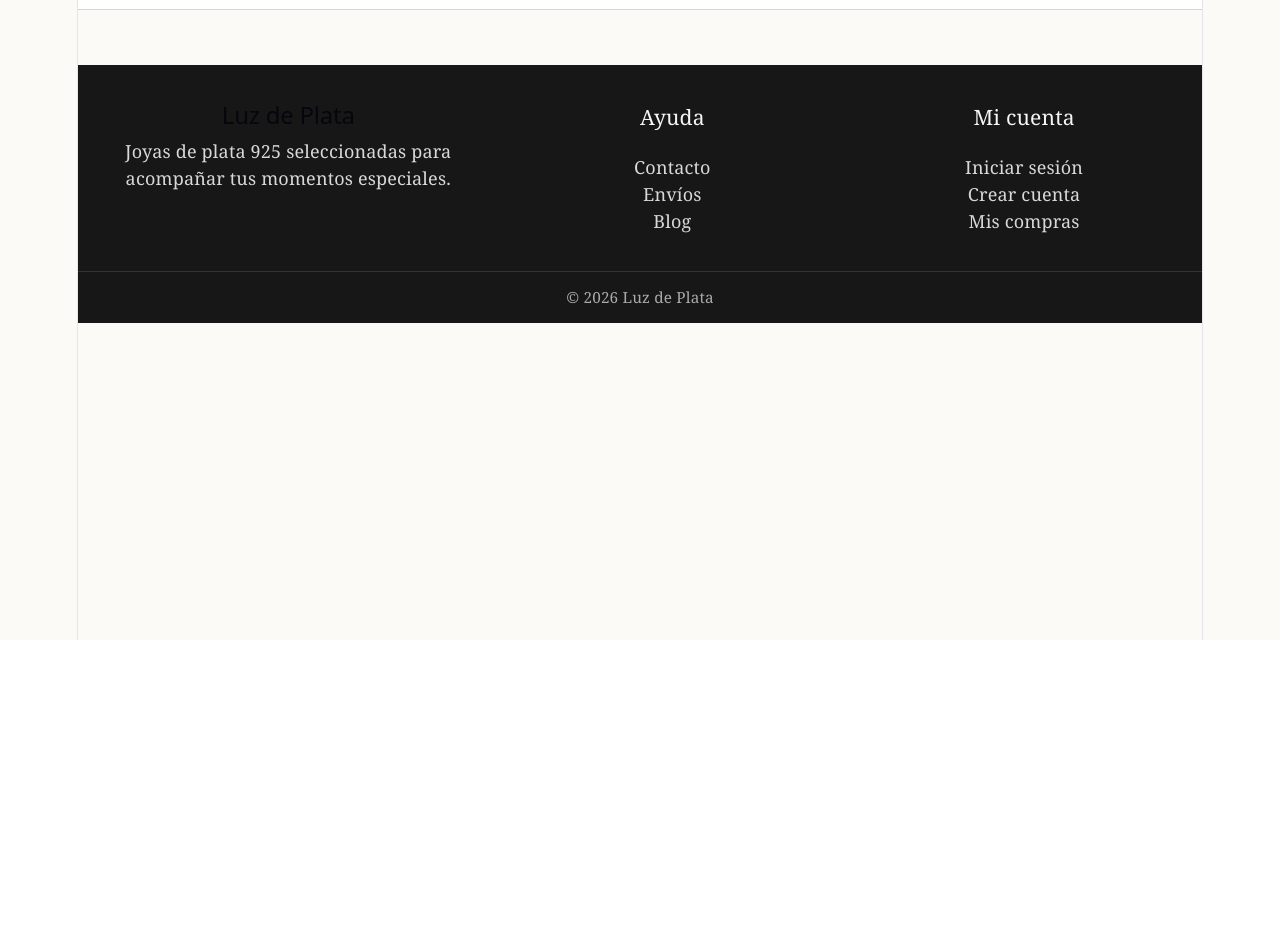
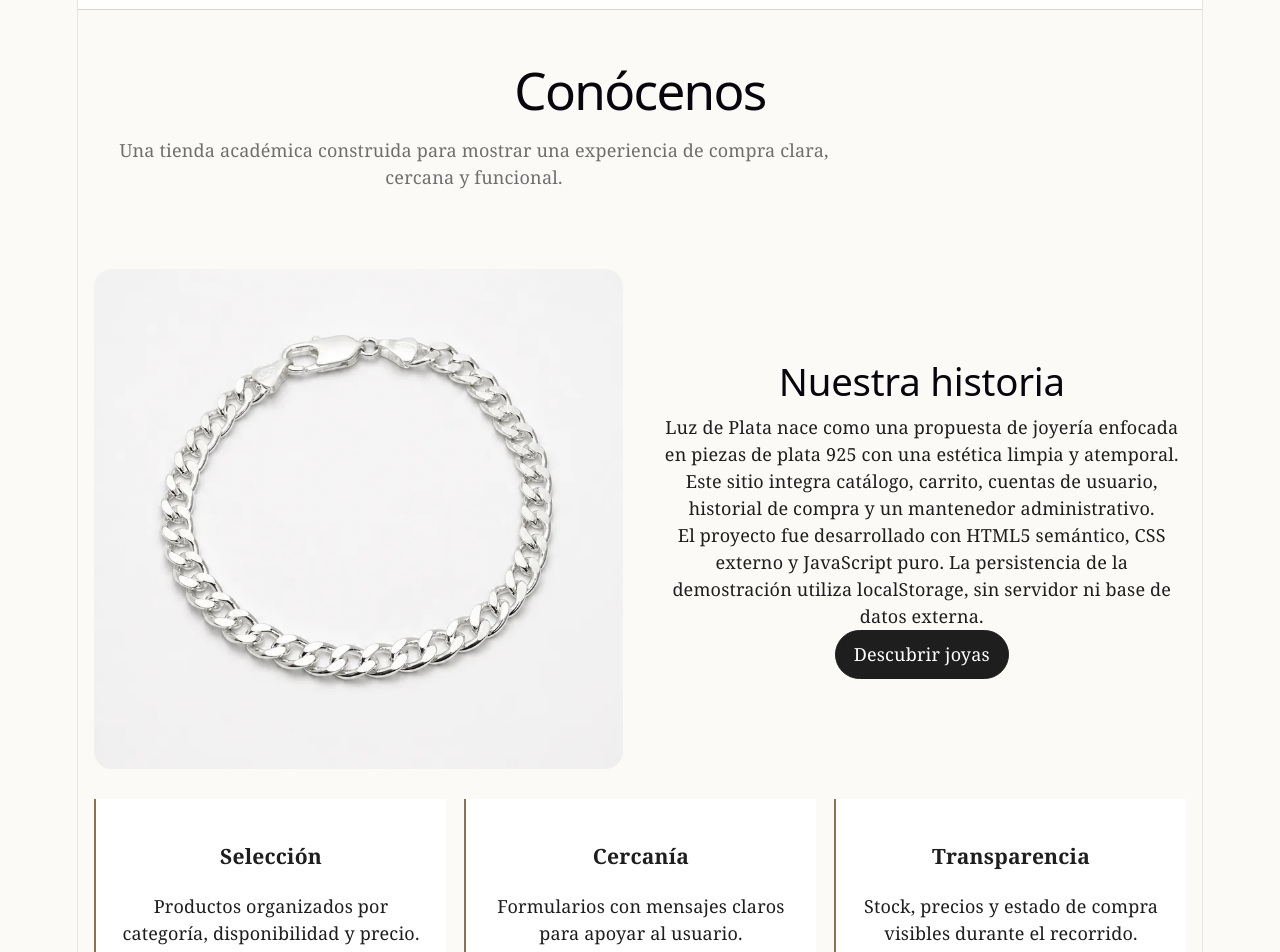
Before and after one commit to jairvas12/luz_de_plata, a React (Vite) app in the folder luz-de-plata-react/: page /Conocenos in a window 1280 px wide. Shown: the part 160-1112 px from the top of the page. Before the commit the page ends 800 px from the top, so only its background shows below. Built offline with nearby package versions, Linux system fonts and the light colour scheme.

Commit message:
agregado contacto e conocenos

```diff
--- a/luz-de-plata-react/src/App.jsx
+++ b/luz-de-plata-react/src/App.jsx
@@ -12,6 +12,8 @@ import Blog2 from './pages/Blog2'
 import Envios from './pages/Envios'
 import Compra_Exitosa from './pages/Compra_Exitosa'
 import MasVendidos from './pages/MasVendidos'
+import Conocenos from './pages/Conocenos'
+import Contacto from './pages/Contacto'
 
 import { Routes, Route } from 'react-router-dom'
 function App() {
@@ -27,6 +29,8 @@ function App() {
         <Route path="/Envios" element={<Envios />} />
         <Route path="/Compra_Exitosa" element={<Compra_Exitosa />} />
         <Route path="/MasVendidos" element={<MasVendidos />} />
+        <Route path="/Conocenos" element={<Conocenos />} />
+        <Route path="/Contacto" element={<Contacto />} />
       </Routes>
       <Pie />
     </>
--- a/luz-de-plata-react/src/components/Nav.jsx
+++ b/luz-de-plata-react/src/components/Nav.jsx
@@ -18,7 +18,7 @@ function Nav() {
           <a href="/Envios">ENVÍOS</a>
         </li>
         <li>
-          <a href="conocenos.html">CONÓCENOS</a>
+          <a href="/Conocenos">CONÓCENOS</a>
         </li>
       </ul>
     </nav>
--- a/luz-de-plata-react/src/components/Pie.jsx
+++ b/luz-de-plata-react/src/components/Pie.jsx
@@ -14,7 +14,7 @@ function Pie() {
           <section>
             <h3>Ayuda</h3>
             <p>
-              <a href="contacto.html">Contacto</a>
+              <a href="/Contacto">Contacto</a>
               <br />
               <a href="/Envios">Envíos</a>
               <br />
--- /dev/null
+++ b/luz-de-plata-react/src/pages/Conocenos.jsx
@@ -0,0 +1,61 @@
+function Conocenos() {
+  return (
+    <>
+      <main>
+        <section className="pagina-encabezado">
+          <div className="contenedor">
+            <h1>Conócenos</h1>
+            <p className="bajada">
+              Una tienda académica construida para mostrar una experiencia de
+              compra clara, cercana y funcional.
+            </p>
+          </div>
+        </section>
+        <section className="seccion--corta">
+          <div className="contenedor nosotros-grid">
+            <img
+              alt="Joya de plata de Luz de Plata"
+              src="img/pulseras/35.webp"
+            />
+            <article>
+              <h2 className="titulo-seccion">Nuestra historia</h2>
+              <p>
+                Luz de Plata nace como una propuesta de joyería enfocada en
+                piezas de plata 925 con una estética limpia y atemporal. Este
+                sitio integra catálogo, carrito, cuentas de usuario, historial
+                de compra y un mantenedor administrativo.
+              </p>
+              <p>
+                El proyecto fue desarrollado con HTML5 semántico, CSS externo y
+                JavaScript puro. La persistencia de la demostración utiliza
+                localStorage, sin servidor ni base de datos externa.
+              </p>
+              <a className="boton" href="catalogo.html">
+                Descubrir joyas
+              </a>
+            </article>
+          </div>
+          <div className="contenedor valores">
+            <article className="valor">
+              <h3>Selección</h3>
+              <p>
+                Productos organizados por categoría, disponibilidad y precio.
+              </p>
+            </article>
+            <article className="valor">
+              <h3>Cercanía</h3>
+              <p>Formularios con mensajes claros para apoyar al usuario.</p>
+            </article>
+            <article className="valor">
+              <h3>Transparencia</h3>
+              <p>
+                Stock, precios y estado de compra visibles durante el recorrido.
+              </p>
+            </article>
+          </div>
+        </section>
+      </main>
+    </>
+  );
+}
+export default Conocenos;
--- /dev/null
+++ b/luz-de-plata-react/src/pages/Contacto.jsx
@@ -0,0 +1,77 @@
+function Contacto() {
+  return (
+    <>
+      <main>
+        <section className="pagina-encabezado">
+          <div className="contenedor">
+            <h1>Contacto</h1>
+            <p className="bajada">
+              Cuéntanos en qué podemos ayudarte. Los mensajes se guardan
+              localmente como demostración.
+            </p>
+          </div>
+        </section>
+        <section className="seccion--corta">
+          <div className="contenedor dos-columnas">
+            <form className="panel formulario" id="contacto-form" noValidate="">
+              <h2>Formulario de contacto</h2>
+              <div className="campo">
+                <label htmlFor="contact-name">Nombre *</label>
+                <input
+                  autoComplete="name"
+                  id="contact-name"
+                  maxLength="100"
+                  name="name"
+                  required=""
+                />
+                <span className="error-campo"></span>
+              </div>
+              <div className="campo">
+                <label htmlFor="contact-email">Correo</label>
+                <input
+                  autoComplete="email"
+                  id="contact-email"
+                  maxLength="100"
+                  name="email"
+                  type="email"
+                />
+                <span className="error-campo"></span>
+              </div>
+              <div className="campo">
+                <label htmlFor="comment">Comentario *</label>
+                <textarea
+                  id="comment"
+                  maxLength="500"
+                  name="comment"
+                  required=""
+                ></textarea>
+                <span className="ayuda">Máximo 500 caracteres.</span>
+                <span className="error-campo"></span>
+              </div>
+              <button className="boton" type="submit">
+                Enviar mensaje
+              </button>
+            </form>
+            <aside className="panel">
+              <h2>Atención Luz de Plata</h2>
+              <p>
+                Respondemos consultas sobre productos, disponibilidad y envíos.
+              </p>
+              <p>
+                <strong>Horario:</strong>
+                <br />
+                Lunes a viernes, 10:00 a 18:00.
+              </p>
+              <p>
+                <strong>Correo:</strong>
+                <br />
+                contacto@luzdeplata.cl
+              </p>
+            </aside>
+          </div>
+        </section>
+      </main>
+    </>
+  );
+}
+export default Contacto;
--- a/luz-de-plata-react/src/pages/Home.jsx
+++ b/luz-de-plata-react/src/pages/Home.jsx
@@ -6,15 +6,8 @@ function Home() {
   return (
     <>
       <section className="hero">
-                <video
-                    autoplay=""
-                    loop=""
-                    muted=""
-                    playsinline=""
-                    poster="img/aros/1.webp"
-                >
-                    <source src="video/inicio.mp4" type="video/mp4" />
-                    Tu navegador no puede reproducir el video.
+        <video className="hero__video" autoPlay muted loop playsInline>
+          <source src="/video/inicio.mp4" type="video/mp4" />
         </video>
         <div className="contenedor hero__contenido">
           <p>PLATA 925 · DISEÑO ATEMPORAL</p>
@@ -34,18 +27,9 @@ function Home() {
 
           <p className="bajada">Una muestra de nuestras joyas más elegidas.</p>
           <div className="productos-grid">
-
-                        {destacados.map(
-                            producto => (
-
-                                <ProductoCard
-                                    key={producto.id}
-                                    producto={producto}
-                                />
-
-                            )
-                        )}
-
+            {destacados.map((producto) => (
+              <ProductoCard key={producto.id} producto={producto} />
+            ))}
           </div>
         </div>
       </section>
@@ -66,7 +50,7 @@ function Home() {
         </article>
       </div>
     </>
-    )
+  );
 }
 
-export default Home
+export default Home;
```
Lines whose indentation alone changed are shown as unchanged.
